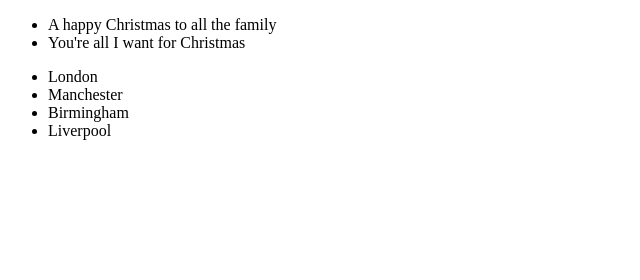
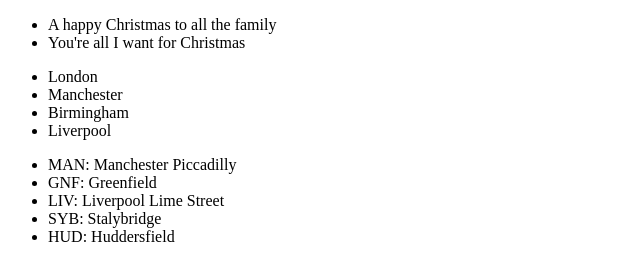
Before and after one commit to r1e/Learning-JavaScript, a plain HTML site: page 1_First_steps/7_Useful_string_methods/index.html in a window 1280 px wide. Shown: the whole page, without its empty margins (0-640 px from the left). Drawn offline with Linux system fonts and the light colour scheme.

Commit message:
Studied "Useful string methods" (https://developer.mozilla.org/ja/docs/Learn/JavaScript/First_steps/Useful_string_methods)

```diff
--- a/1_First_steps/7_Useful_string_methods/index.html
+++ b/1_First_steps/7_Useful_string_methods/index.html
@@ -14,6 +14,10 @@
             <ul>
             </ul>
         </div>
+        <div class="output3">
+            <ul>
+            </ul>
+        </div>
         <script src="script.js"></script>
     </body>
 </html>
--- a/1_First_steps/7_Useful_string_methods/script.js
+++ b/1_First_steps/7_Useful_string_methods/script.js
@@ -65,6 +65,7 @@ for (var i = 0; i < greetings.length; i++) {
     }
 }
 
+
 /* --------------------------------------------------------------------------------
     # 演習2
     文字列の大文字・小文字を正規化する
@@ -89,3 +90,36 @@ for(var i = 0; i < cities.length; i++) {
     listItem.textContent = result;
     list.appendChild(listItem);
 }
+
+
+/* --------------------------------------------------------------------------------
+    # 演習3
+    文字列を判別して置き換えて正規化する
+---------------------------------------------------------------------------------- */
+
+var list = document.querySelector('.output3 ul');
+list.innerHTML = '';
+
+var stations = ['MAN675847583748sjt567654;Manchester Piccadilly',
+                'GNF576746573fhdg4737dh4;Greenfield',
+                'LIV5hg65hd737456236dch46dg4;Liverpool Lime Street',
+                'SYB4f65hf75f736463;Stalybridge',
+                'HUD5767ghtyfyr4536dh45dg45dg3;Huddersfield'];
+
+for (var i = 0; i < stations.length; i++) {
+    var input = stations[i];
+
+    // 変数 input の最初から3番目までの文字列を抽出する
+    var code = input.slice(0, 3);
+    // 変数 input の';'の位置を抽出する
+    var semicolon = input.indexOf(';');
+    // 変数 input の`;`以降の文字列を抽出する
+    var stationName = input.slice(semicolon + 1);
+    // 文字列を連結する
+    var stationList = code + ': ' + stationName;
+
+    var result = stationList;
+    var listitem = document.createElement('li');
+    listitem.textContent = result;
+    list.appendChild(listitem);
+}
```
